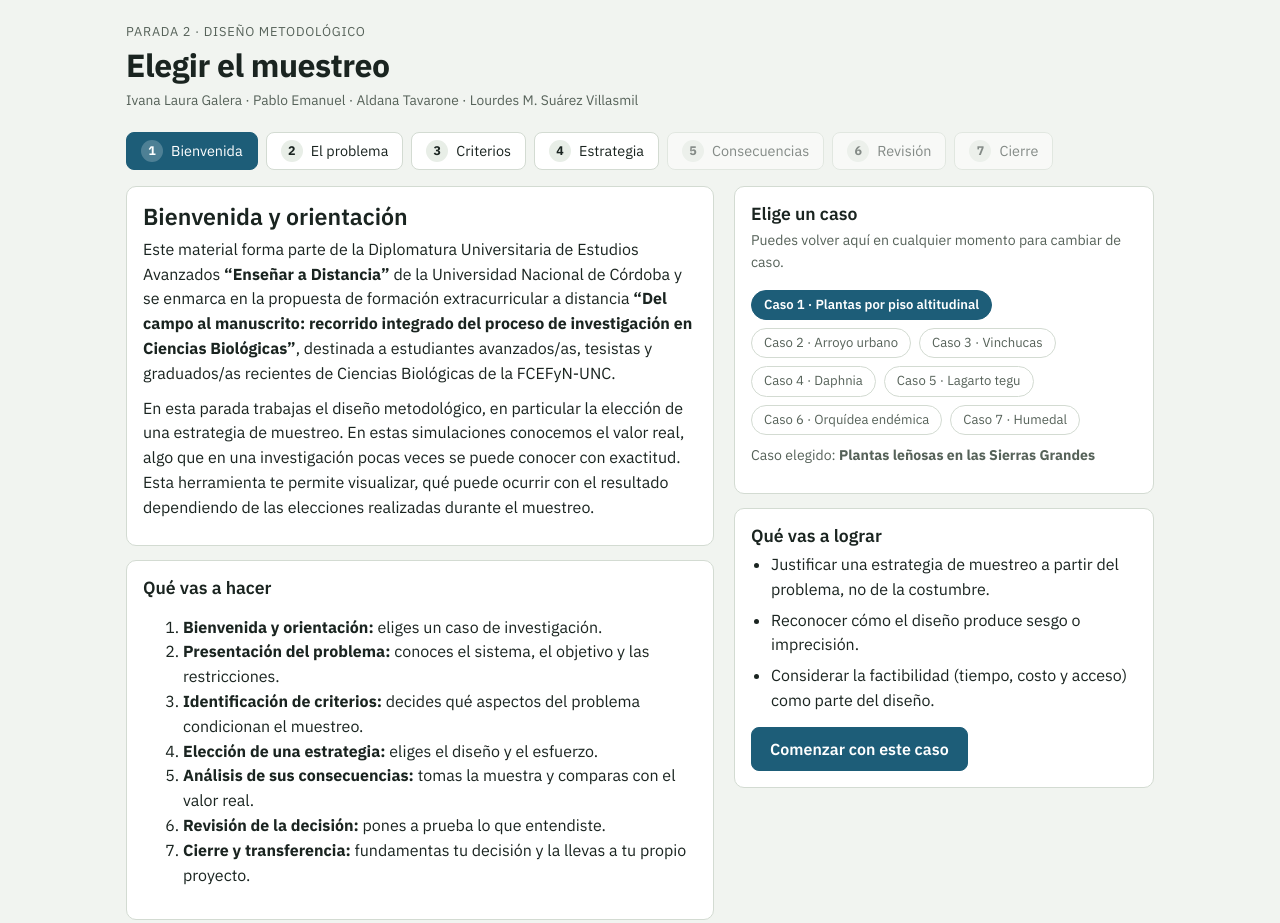
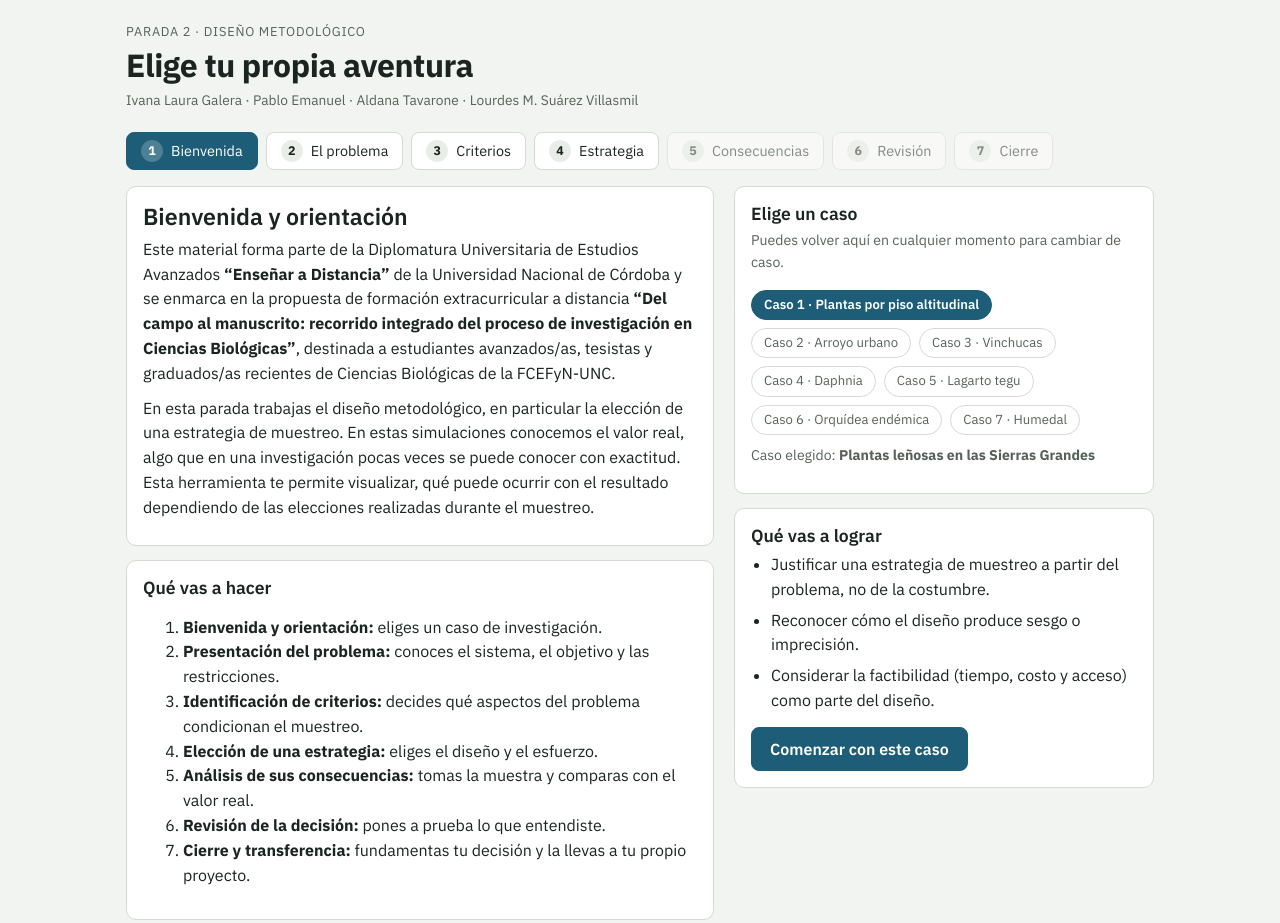
Before and after one commit to thedatafixer/sampling, a plain HTML site: page index.html in a window 1280 px wide. Shown: the top 923 px of the page. Drawn offline with Linux system fonts and the light colour scheme.

Commit message:
Update index.html

```diff
--- a/index.html
+++ b/index.html
@@ -134,7 +134,7 @@ textarea{width:100%;min-height:170px;font:inherit;font-size:.93rem;padding:10px
 <div class="wrap">
   <header>
     <p class="kicker">Parada 2 · Diseño metodológico</p>
-    <h1>Elegir el muestreo</h1>
+    <h1>Elige tu propia aventura</h1>
     <p class="byline">Ivana Laura Galera · Pablo Emanuel · Aldana Tavarone · Lourdes M. Suárez Villasmil</p>
   </header>
 
```
